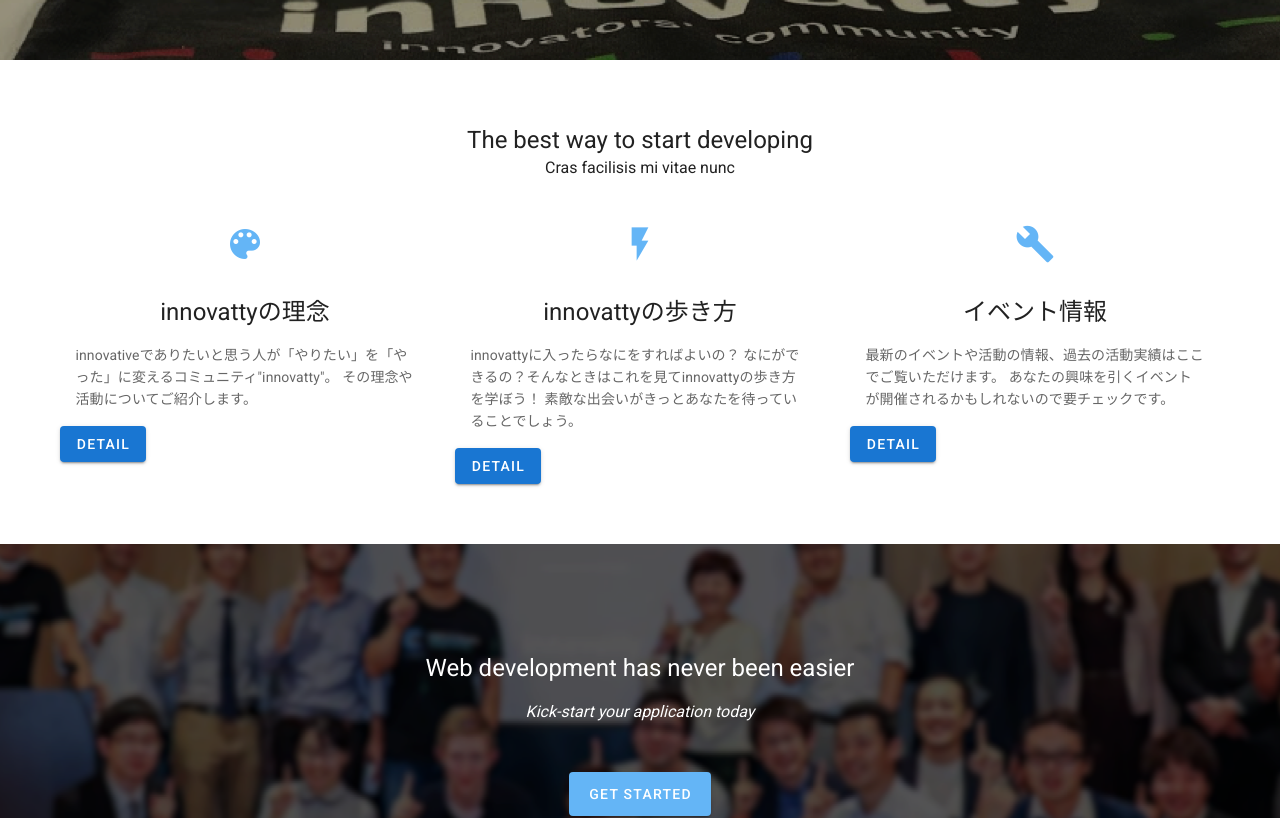
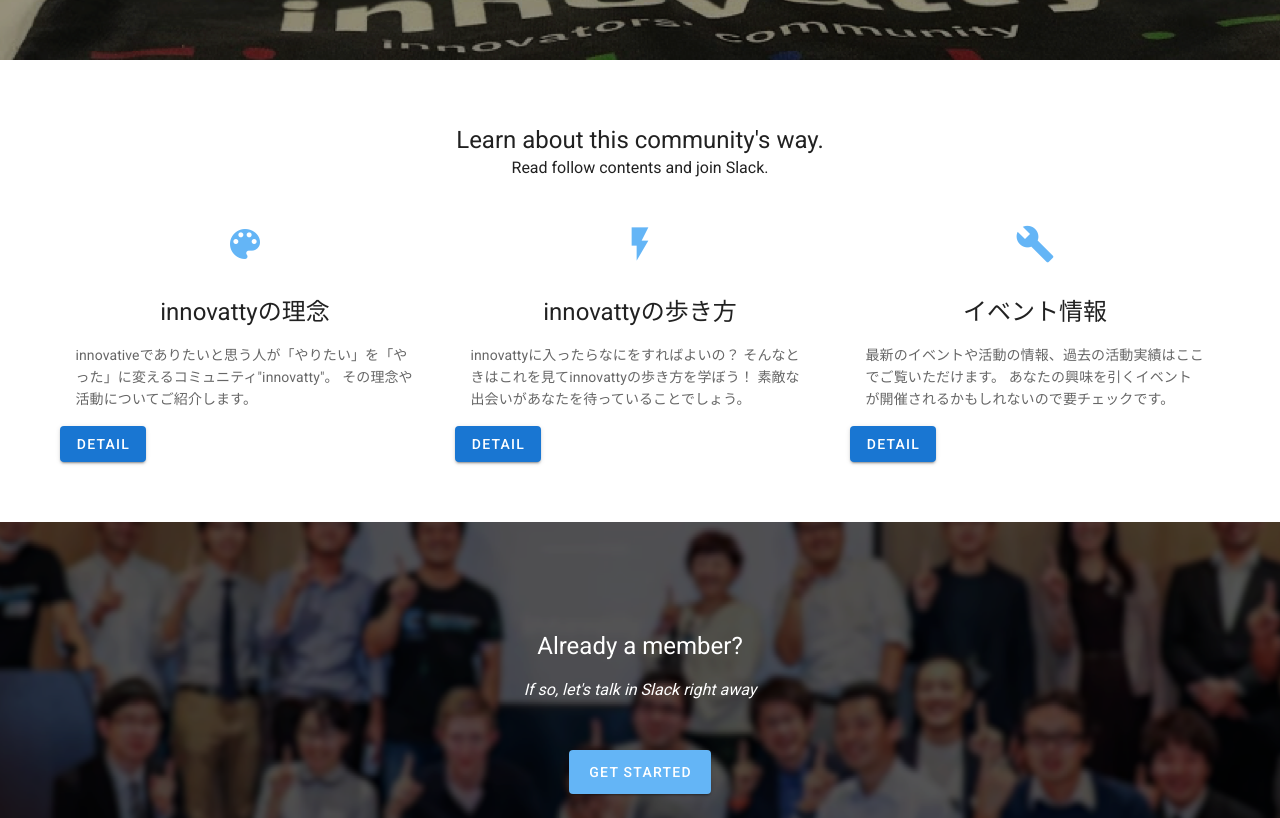
Before and after one commit to innovatty-home/top, a Vue app: page / in a window 1280 px wide. Shown: the part 440-1258 px from the top of the page. Built offline with nearby package versions, Linux system fonts and the light colour scheme.

Commit message:
文言修正

```diff
--- a/src/components/TopMenu.vue
+++ b/src/components/TopMenu.vue
@@ -38,8 +38,8 @@
           <br />Step3) つぶやいてみよう&企画してみよう(#とりあえず雑談)
           <br />面白い記事を共有したり、ツイッター感覚でつぶやいてみよう！-->
           innovattyに入ったらなにをすればよいの？
-          なにができるの？そんなときはこれを見てinnovattyの歩き方を学ぼう！
-          素敵な出会いがきっとあなたを待っていることでしょう。
+          そんなときはこれを見てinnovattyの歩き方を学ぼう！
+          素敵な出会いがあなたを待っていることでしょう。
         </v-card-text>
         <DetailInfoModal :contentId="2" />
       </v-card>
--- a/src/components/TopPage.vue
+++ b/src/components/TopPage.vue
@@ -4,14 +4,8 @@
       <section>
         <v-parallax src="@/assets/bg1.png" height="500">
           <v-layout column align-center justify-center class="white--text">
-            <img
-              src="@/assets/innovatty_logo.png"
-              alt="Vuetify.js"
-              height="200"
-            />
-            <h1 class="white--text mb-2 display-1 text-center">
-              innovators & developers community
-            </h1>
+            <img src="@/assets/innovatty_logo.png" alt="Vuetify.js" height="200" />
+            <h1 class="white--text mb-2 display-1 text-center">innovators & developers community</h1>
           </v-layout>
         </v-parallax>
       </section>
@@ -20,8 +14,8 @@
         <v-layout column wrap class="my-12" align-center>
           <v-flex xs12 sm4 class="my-4">
             <div class="text-center">
-              <h2 class="headline">The best way to start developing</h2>
-              <span class="subheading">Cras facilisis mi vitae nunc</span>
+              <h2 class="headline">Learn about this community's way.</h2>
+              <span class="subheading">Read follow contents and join Slack.</span>
             </div>
           </v-flex>
           <v-flex xs12>
@@ -35,18 +29,16 @@
       <section>
         <v-parallax src="@/assets/meetup_photo.png" height="380">
           <v-layout column align-center justify-center>
-            <div class="headline white--text mb-4 text-center">
-              Web development has never been easier
-            </div>
-            <em>Kick-start your application today</em>
+            <div class="headline white--text mb-4 text-center">Already a member?</div>
+            <em>If so, let's talk in Slack right away</em>
             <v-btn
               class="mt-12"
               color="blue lighten-2"
               dark
               large
-              href="/pre-made-themes"
-              >Get Started</v-btn
-            >
+              href="https://innovatty.slack.com/app_redirect?channel=_post"
+              target="_blank"
+            >Get Started</v-btn>
           </v-layout>
         </v-parallax>
       </section>
```
